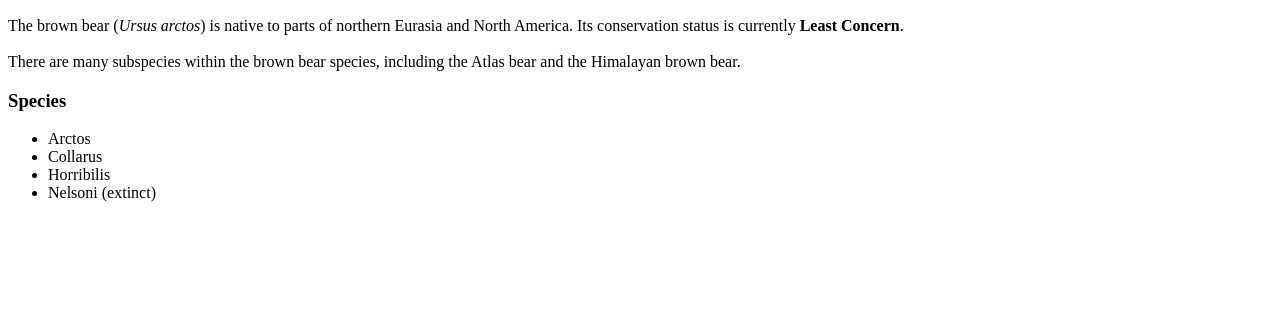
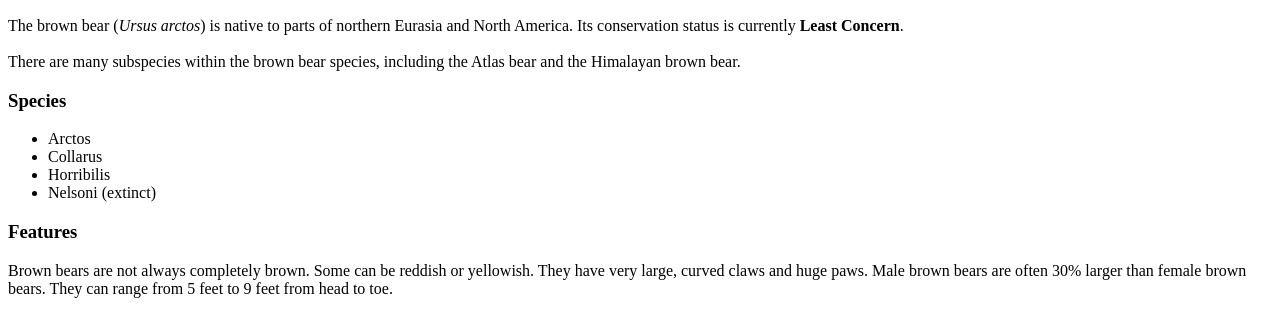
Before and after one commit to kendallawills/Codecademy-The-Brown-Bear, a plain HTML site: page index.html in a window 1280 px wide. Shown: the part 110-446 px from the top of the page. Drawn offline with Linux system fonts and the light colour scheme.

Commit message:
Add Features

```diff
--- a/index.html
+++ b/index.html
@@ -3,6 +3,7 @@
 
     <body>
         <h1>The Brown Bear</h1>
+
         <div id="introduction">
             <h2>About Brown Bears</h2>
             <p>The brown bear (<em>Ursus arctos</em>) is native to parts of northern Eurasia and North
@@ -16,7 +17,15 @@
                     <li>Horribilis</li>
                     <li>Nelsoni (extinct)</li>
                 </ul>
+                <h3>Features</h3>
+                <p>Brown bears are not always completely brown. Some can be reddish or yellowish.
+                    They have very large, curved claws and huge paws. Male brown bears are often 30%
+                    larger than female brown bears. They can range from 5 feet to 9 feet from head to
+                    toe.</p>
         </div>
+
+
+
     </body>
 
 </html>
```
